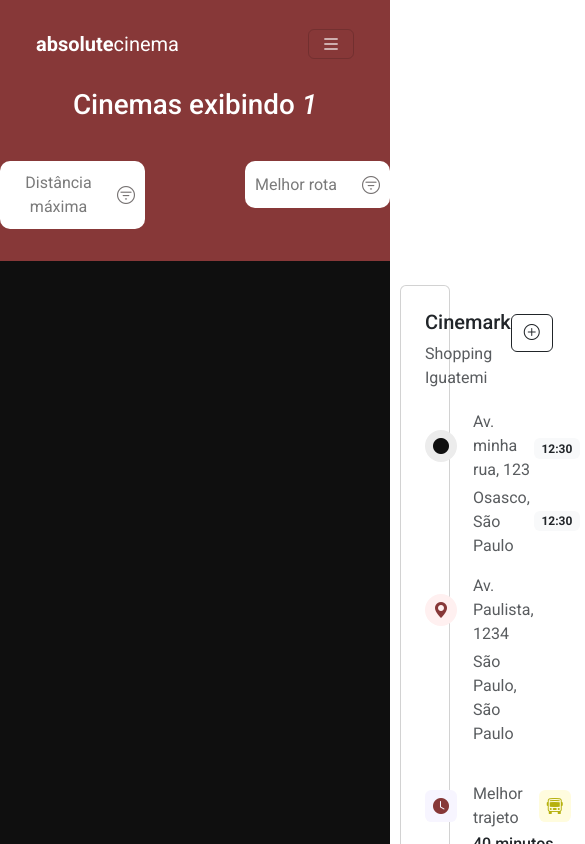
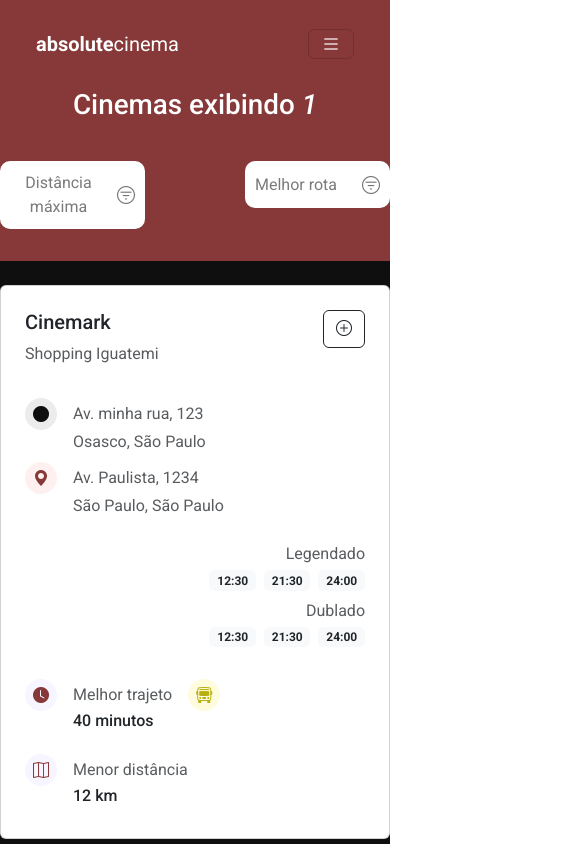
Before and after one commit to juliamelots/MAC0332-Project, a React (Vite) app in the folder front-end/: page /cinemas/1 in a window 390 px wide. Shown: the top 844 px of the page, 585 px wide, since content can reach past the window. Built offline with nearby package versions, Linux system fonts and the light colour scheme.

Commit message:
Add responsiveness to cinema card component and refactor its code

```diff
--- a/front-end/src/pages/cinemas/CinemaCard.css
+++ b/front-end/src/pages/cinemas/CinemaCard.css
@@ -1,28 +1,27 @@
 .card-container {
-  border-radius: 10px;
-  margin: 400px;
+  max-width: 500px;
+  margin: 0 auto;
+  width: 100%;
 }
 
-.home-address-icon {
+.home-address-icon,
+.destination-address-icon,
+.generic-info-icon,
+.transportation-icon {
   border-radius: 50%;
   padding: 8px;
   display: inline-flex;
 }
 
-.destination-address-icon {
-  border-radius: 50%;
-  padding: 8px;
-  display: inline-flex;
+@media (max-width: 768px) {
+  .card-container {
+    padding: 15px !important;
+    max-width: 100%;
+  }
 }
 
-.generic-info-icon {
-  border-radius: 20%;
-  padding: 8px;
-  display: inline-flex;
+@media (min-width: 1200px) {
+  .card-container {
+    max-width: 600px;
+  }
 }
-
-.transportation-icon {
-  border-radius: 20%;
-  padding: 8px;
-  display: inline-flex;
-}
--- a/front-end/src/pages/cinemas/CinemaCard.tsx
+++ b/front-end/src/pages/cinemas/CinemaCard.tsx
@@ -15,58 +15,104 @@
   };
 }
 
+interface AddressInfoProps {
+  icon: string;
+  iconClass: string;
+  street: string;
+  city: string;
+}
+
+interface ScheduleInfoProps {
+  schedule: { time: string; subs: string }[];
+}
+
+interface CommuteInfoProps {
+  icon: string;
+  label: string;
+  value: string;
+  transportIcon?: string;
+}
+
 const CinemaCard = ({
   name,
   location,
-  price,
   address,
   schedule,
   commuteInfo,
 }: CinemaCardProps) => {
   return (
     <div className="card my-4 p-4 card-container bg-ac-white">
-      <div className="d-flex flex-row justify-content-between">
+      <div className="d-flex justify-content-between mb-3">
         <div>
           <h5 className="text-dark">{name}</h5>
           <p className="text-muted">{location}</p>
         </div>
-        <div className="d-flex flex-column my-1">
-          <div className="d-flex align-items-center">
-            <button type="button"
-              class="btn btn-outline-dark">
-              <i class="bi bi-plus-circle"></i>
+        <div>
+          <button type="button" className="btn btn-outline-dark">
+            <i className="bi bi-plus-circle"></i>
           </button>
         </div>
       </div>
+
+      <div className="d-flex flex-wrap mb-4">
+        <div className="flex-grow-1 mb-3 mb-md-0">
+          <AddressInfo
+            icon="bi-circle-fill"
+            iconClass="home-address-icon icon-bg-grey"
+            street={address.home.street}
+            city={address.home.city}
+          />
+          <AddressInfo
+            icon="bi-geo-alt-fill"
+            iconClass="destination-address-icon icon-bg-red"
+            street={address.destination.street}
+            city={address.destination.city}
+          />
         </div>
-
-      {/* Addresses info */}
-      <div className="d-flex flex-row">
-        {/* Left column for location info */}
         <div className="flex-grow-1">
-          <div className="d-flex align-items-center my-1">
-            <i className="bi bi-circle-fill home-address-icon icon-bg-grey"></i>
-            <span className="text-muted ms-3">{address.home.street}</span>
-          </div>
-          <div>
-            <p className="text-muted ms-5">{address.home.city}</p>
-          </div>
-          <div className="d-flex align-items-center my-1">
-            <i className="bi bi-geo-alt-fill destination-address-icon icon-bg-red"></i>
-            <span className="text-muted ms-3">{address.destination.street}</span>
-          </div>
-          <div>
-            <p className="text-muted ms-5">{address.destination.city}</p>
+          <ScheduleInfo schedule={schedule} />
         </div>
       </div>
 
-        {/* Right column for subs info */}
-        <div>
-          <div className="text-end my-1">
-            <p className="text-muted mb-1">Legendado</p>
-            <div className="d-flex gap-2">
+      <div className="d-flex flex-wrap">
+        <div className="flex-grow-1 mb-3 mb-md-0">
+          <CommuteInfo
+            icon="bi-clock-fill"
+            label="Melhor trajeto"
+            value={commuteInfo.bestRoute.time}
+            transportIcon="bi-bus-front"
+          />
+        </div>
+        <div className="flex-grow-1">
+          <CommuteInfo
+            icon="bi-map"
+            label="Menor distância"
+            value={commuteInfo.shortestDistance}
+          />
+        </div>
+      </div>
+    </div>
+  );
+};
+
+const AddressInfo = ({ icon, iconClass, street, city }: AddressInfoProps) => (
+  <div className="mb-2">
+    <div className="d-flex align-items-center">
+      <i className={`bi ${icon} ${iconClass}`}></i>
+      <span className="text-muted ms-3">{street}</span>
+    </div>
+    <p className="text-muted ms-5 mb-0">{city}</p>
+  </div>
+);
+
+const ScheduleInfo = ({ schedule }: ScheduleInfoProps) => (
+  <>
+    {['Legendado', 'Dublado'].map((type) => (
+      <div key={type} className="text-end mb-2">
+        <p className="text-muted mb-1">{type}</p>
+        <div className="d-flex justify-content-end gap-2">
           {schedule
-                .filter((item) => item.subs === "Legendado")
+            .filter((item) => item.subs === type)
             .map((item, index) => (
               <span key={index} className="badge bg-light text-dark">
                 {item.time}
@@ -74,55 +120,23 @@
             ))}
         </div>
       </div>
-          <div className="text-end my-4">
-            <p className="text-muted mb-1">Dublado</p>
-            <div className="d-flex gap-2">
-              {schedule
-                .filter((item) => item.subs === "Dublado")
-                .map((item, index) => (
-                  <span key={index} className="badge bg-light text-dark">
-                    {item.time}
+    ))}
+  </>
+);
+
+const CommuteInfo = ({ icon, label, value, transportIcon }: CommuteInfoProps) => (
+  <div className="mb-2">
+    <div className="d-flex align-items-center">
+      <i className={`bi ${icon} generic-info-icon icon-bg-purple`}></i>
+      <span className="text-muted ms-3">{label}</span>
+      {transportIcon && (
+        <span className="ms-3">
+          <i className={`bi ${transportIcon} transportation-icon icon-bg-yellow`}></i>
         </span>
-                ))}
+      )}
     </div>
-          </div>
-        </div>
-
-      </div>
-
-      {/* Generic details: commuting time, smallest distance etc. */}
-      <div className="d-flex justify-content-start my-3" style={{ gap: '70px' }}>
-        <div className="d-flex flex-column">
-          <div className="d-flex align-items-center my-1">
-            <i className="bi bi-clock-fill generic-info-icon icon-bg-purple"></i>
-            <span className="text-muted ms-3">Melhor trajeto</span>
-            <span className="ms-3"><i className="bi bi-bus-front transportation-icon icon-bg-yellow"></i></span>
-          </div>
-          <div>
-            <h6 className="text-dark ms-5">{commuteInfo.bestRoute.time}</h6>
-          </div>
-        </div>
-        <div className="d-flex flex-column">
-          <div className="d-flex align-items-center my-1">
-            <i className="bi bi-map generic-info-icon icon-bg-purple"></i>
-            <span className="text-muted ms-3">Menor distância</span>
-          </div>
-          <div>
-            <h6 className="text-dark ms-5">{commuteInfo.shortestDistance}</h6>
-          </div>
-        </div>
-        <div className="d-flex flex-column">
-          <div className="d-flex align-items-center my-1">
-            <i className="bi bi-ticket-detailed generic-info-icon icon-bg-purple"></i>
-            <span className="text-muted ms-3">Preço</span>
-          </div>
-          <div>
-            <h6 className="text-dark ms-5">{price}</h6>
-          </div>
-        </div>
-      </div>
+    <h6 className="text-dark ms-5 mb-0">{value}</h6>
   </div>
 );
-};
 
 export default CinemaCard;
```
Lines whose indentation alone changed are shown as unchanged.
